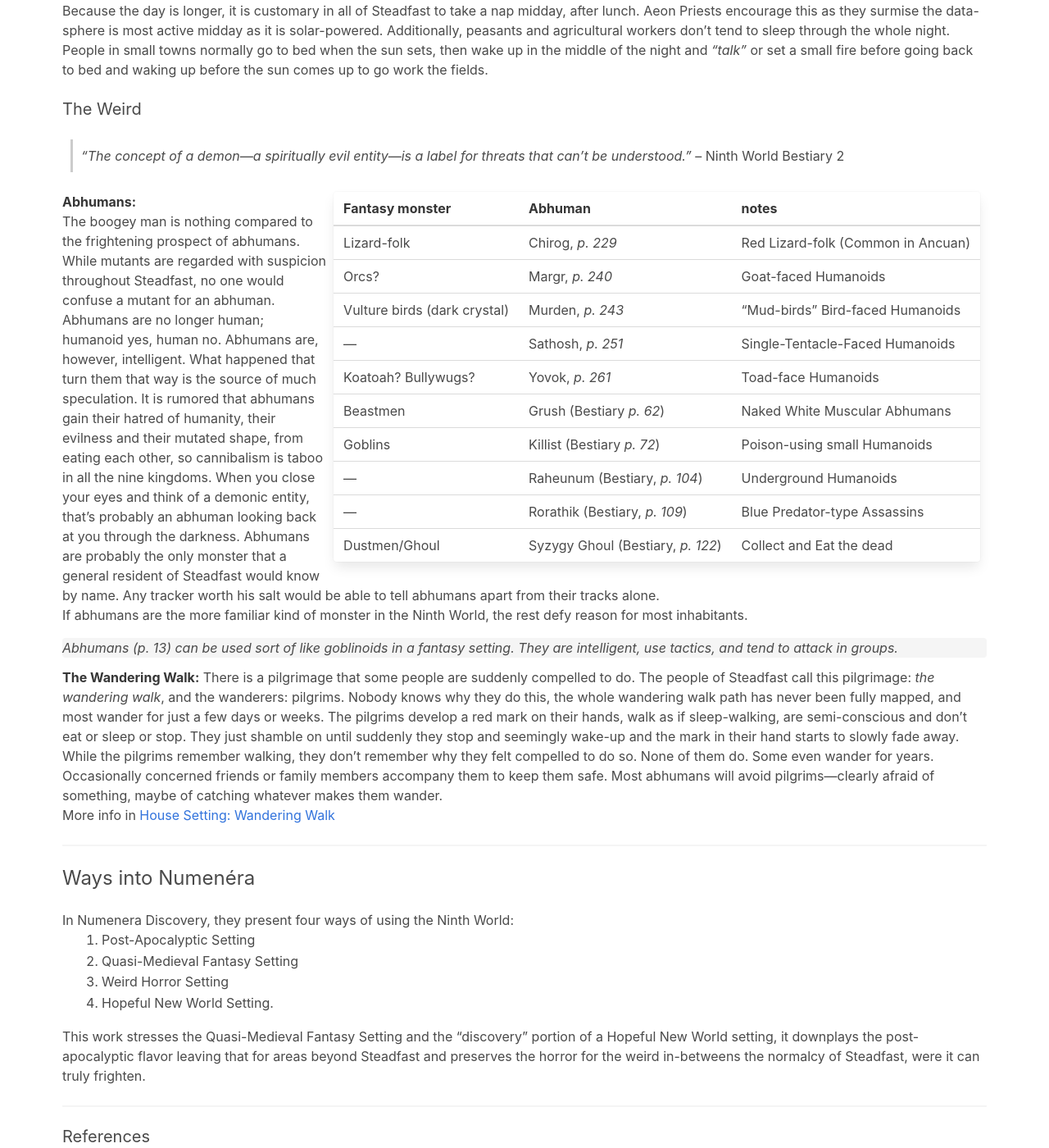
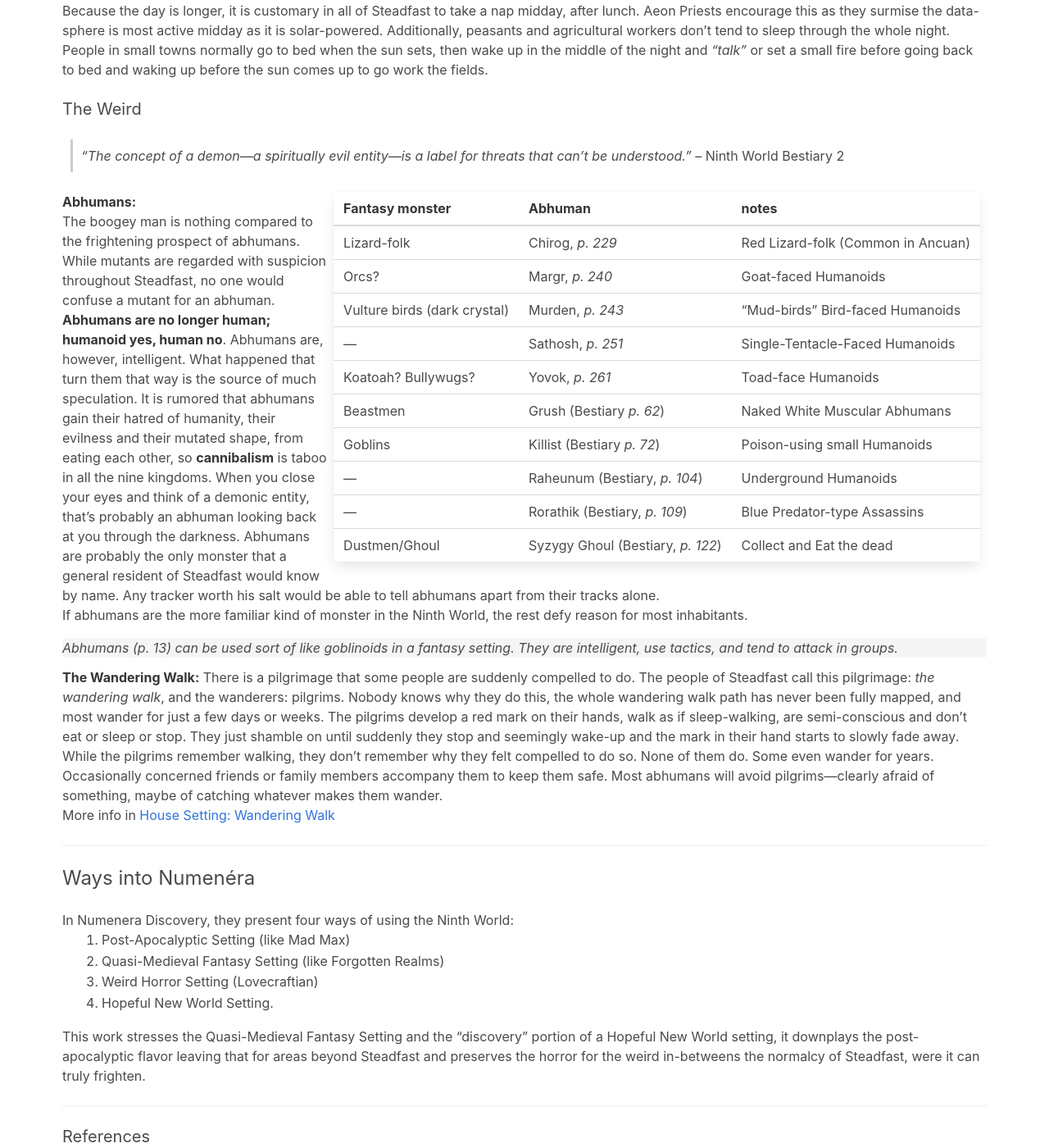
Before and after one commit to rebelwarrior/numenera, a Jekyll site: the page built from setting/ninth-world.md, in a window 1280 px wide and 1400 px high, scrolled down 13682 px. Shown: the whole window at 82% size. Built offline with Jekyll 4.4.1, drawn with Linux system fonts in a browser that asks for light colours; nearby versions of some CDN libraries.

Commit message:
Update ninth-world.md

```diff
--- a/setting/ninth-world.md
+++ b/setting/ninth-world.md
@@ -457,7 +457,7 @@
 {:.card.is-pulled-right.mx-2.table.is-hoverable}
 
 __Abhumans:__
-The boogey man is nothing compared to the frightening prospect of abhumans. While mutants are regarded with suspicion throughout Steadfast, no one would confuse a mutant for an abhuman. Abhumans are no longer human; humanoid yes, human no. Abhumans are, however, intelligent. What happened that turn them that way is the source of much speculation. It is rumored that abhumans gain their hatred of humanity, their evilness and their mutated shape, from eating each other, so cannibalism is taboo in all the nine kingdoms. When you close your eyes and think of a demonic entity, that's probably an abhuman looking back at you through the darkness. Abhumans are probably the only monster that a general resident of Steadfast would know by name. Any tracker worth his salt would be able to tell abhumans apart from their tracks alone.
+The boogey man is nothing compared to the frightening prospect of abhumans. While mutants are regarded with suspicion throughout Steadfast, no one would confuse a mutant for an abhuman. __Abhumans are no longer human; humanoid yes, human no__. Abhumans are, however, intelligent. What happened that turn them that way is the source of much speculation. It is rumored that abhumans gain their hatred of humanity, their evilness and their mutated shape, from eating each other, so __cannibalism__ is taboo in all the nine kingdoms. When you close your eyes and think of a demonic entity, that's probably an abhuman looking back at you through the darkness. Abhumans are probably the only monster that a general resident of Steadfast would know by name. Any tracker worth his salt would be able to tell abhumans apart from their tracks alone.
 
 If abhumans are the more familiar kind of monster in the Ninth World, the rest defy reason for most inhabitants.
 
@@ -473,9 +473,9 @@
 #### Ways into Numenéra
 {:.subtitle.is-4.mt-5.no_toc}
 In Numenera Discovery, they present four ways of using the Ninth World:
-1. Post-Apocalyptic Setting
-2. Quasi-Medieval Fantasy Setting
-3. Weird Horror Setting
+1. Post-Apocalyptic Setting (like Mad Max)
+2. Quasi-Medieval Fantasy Setting (like Forgotten Realms)
+3. Weird Horror Setting (Lovecraftian)
 4. Hopeful New World Setting.
 {:.ml-6}
 
```
